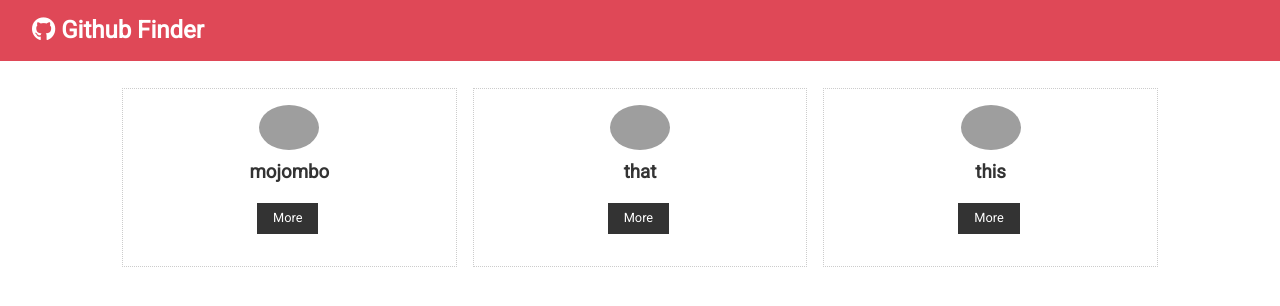
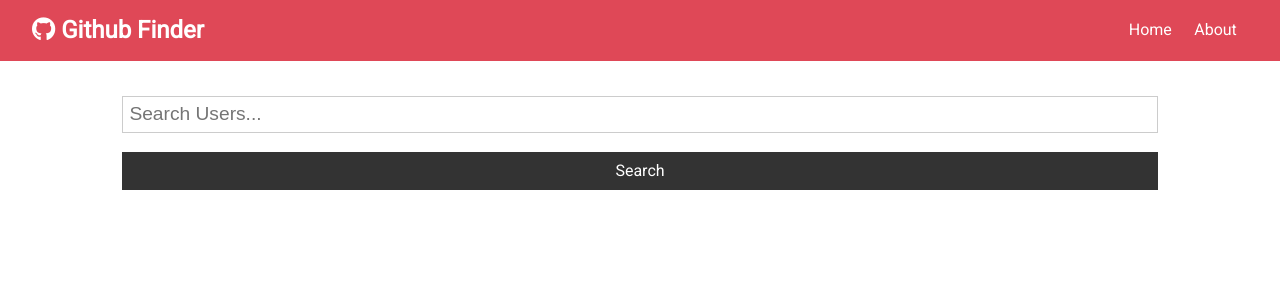
Before and after one commit to Aushtiin/github-finder, a React (Create React App) app: page / in a window 1280 px wide. Shown: the top 306 px of the page. Built offline with nearby package versions, Linux system fonts and the light colour scheme; grey boxes are pictures that could not be loaded.

Commit message:
added about page

```diff
--- a/package.json
+++ b/package.json
@@ -6,8 +6,10 @@
     "@testing-library/jest-dom": "^4.2.4",
     "@testing-library/react": "^9.3.2",
     "@testing-library/user-event": "^7.1.2",
+    "axios": "^0.20.0",
     "react": "^16.13.1",
     "react-dom": "^16.13.1",
+    "react-router-dom": "^5.2.0",
     "react-scripts": "3.4.3"
   },
   "scripts": {
--- a/src/App.js
+++ b/src/App.js
@@ -1,18 +1,87 @@
-import React, { Component } from "react";
+import React, { Fragment, Component } from "react";
+import { BrowserRouter as Router, Switch, Route } from "react-router-dom";
 import Navbar from "./components/layouts/Navbar";
 import Users from "./components/users/Users";
+import User from "./components/users/User";
+import Search from "./components/users/Search";
+import ALert from "./components/layouts/Alert";
+import About from "./components/pages/About";
+import axios from "axios";
 import "./App.css";
 
 class App extends Component {
+  state = {
+    users: [],
+    user: {},
+    loading: false,
+    alert: null,
+  };
+
+  //search github users
+  searchUsers = async (text) => {
+    this.setState({ loading: true });
+
+    const res = await axios.get(
+      `https://api.github.com/search/users?q=${text}&client_id=${process.env.REACT_APP_GITHUB_CLIENT_ID}&client_secret=${process.env.REACT_APP_GITHUB_CLIENT_SECRET}`
+    );
+
+    this.setState({ users: res.data.items, loading: false });
+  };
+
+
+  getUser = async (username) => {
+    this.setState({ loading: true });
+
+    const res = await axios.get(
+      `https://api.github.com/users/${username}?client_id=${process.env.REACT_APP_GITHUB_CLIENT_ID}&client_secret=${process.env.REACT_APP_GITHUB_CLIENT_SECRET}`
+    );
+
+    this.setState({ user: res.data, loading: false });
+  };
+
+
+  clearUsers = () => this.setState({ users: [], loading: false });
+
+
+  setAlert = (msg, type) => {
+    this.setState({ alert: { msg, type } });
+
+    setTimeout(() => this.setState({ alert: null }), 5000);
+  };
+
   render() {
+    const { users, user, loading } = this.state;
+
     return (
-      <div className='App'>
-        <Navbar />
-        <div className="container">
-           <Users />
+      <Router>
+        <div className='App'>
+          <Navbar />
+          <div className='container'>
+            <ALert alert={this.state.alert} />
+            <Switch>
+              <Route
+                exact
+                path='/'
+                render={(props) => (
+                  <Fragment>
+                    <Search
+                      searchUsers={this.searchUsers}
+                      clearUsers={this.clearUsers}
+                      showClear={users.length > 0 ? true : false}
+                      setAlert={this.setAlert}
+                    />
+                    <Users loading={loading} users={users} />
+                  </Fragment>
+                )}
+              />
+              <Route exact path='/about' component={About}  />
+              <Route exact path='/user/:login' render={props => (
+                <User {...props} getUser={this.getUser} user={user} loading={loading} />
+              )} />
+            </Switch>
+          </div>
         </div>
-
-      </div>
+      </Router>
     );
   }
 }
--- /dev/null
+++ b/src/components/layouts/Alert.js
@@ -0,0 +1,13 @@
+import React from "react";
+
+const Alert = ({ alert }) => {
+  return (
+    alert !== null && (
+      <div className={`alert alert-${alert.type}`}>
+        <i className='fas fa-info-circle' /> {alert.msg}
+      </div>
+    )
+  );
+};
+
+export default Alert;
--- a/src/components/layouts/Navbar.js
+++ b/src/components/layouts/Navbar.js
@@ -1,5 +1,6 @@
 import React from "react";
 import PropTypes from "prop-types";
+import { Link } from "react-router-dom";
 
 const Navbar = ({icon, title}) => {
   return (
@@ -7,6 +8,14 @@
       <h1>
         <i className={icon}></i> {title}
       </h1>
+      <ul>
+        <li>
+          <Link to='/' >Home</Link>
+        </li>
+        <li>
+          <Link to='/about' >About</Link>
+        </li>
+      </ul>
     </nav>
   );
 };
--- a/src/components/layouts/Spinner.js
+++ b/src/components/layouts/Spinner.js
@@ -1,10 +1,13 @@
-import React, {Fragment} from 'react'
-import spinner from './spinner.gif';
+import React, { Fragment } from "react";
+import spinner from "./spinner.gif";
 
-export const Spinner = () => {
-    return (
-        <Fragment>
-            <img src={spinner} alt="loading..." style={{width: "200px", margin: "auto", display: "block"}}/>
-        </Fragment>
-    )
-}
+const Spinner = () => (
+  <Fragment>
+    <img
+      src={spinner}
+      alt='loading...'
+      style={{ width: "200px", margin: "auto", display: "block" }}
+    />
+  </Fragment>
+);
+ export default Spinner
--- /dev/null
+++ b/src/components/pages/About.js
@@ -0,0 +1,13 @@
+import React, {Fragment} from 'react'
+
+const About = () => {
+    return (
+        <Fragment>
+            <h1>About This App</h1>
+            <p>App to search Github users</p>
+            <p>Version 1.0</p>
+        </Fragment>
+    )
+}
+
+export default About
--- /dev/null
+++ b/src/components/users/Search.js
@@ -0,0 +1,57 @@
+import React, { Component } from "react";
+import PropTypes from "prop-types";
+
+export class Search extends Component {
+  state = {
+    text: "",
+  };
+
+  static propTypes = {
+    searchUsers: PropTypes.func.isRequired,
+    clearUsers: PropTypes.func.isRequired,
+    showClear: PropTypes.bool.isRequired,
+    setAlert: PropTypes.func.isRequired,
+  };
+
+  onSubmit = (e) => {
+    e.preventDefault();
+    if (this.state.text === "") {
+      this.props.setAlert("Please enter text", "light");
+    } else {
+      this.props.searchUsers(this.state.text);
+      this.setState({ text: "" });
+    }
+  };
+
+  onChange = (e) => this.setState({ [e.target.name]: e.target.value });
+
+  render() {
+    const { showClear, clearUsers } = this.props;
+
+    return (
+      <div>
+        <form onSubmit={this.onSubmit} className='form'>
+          <input
+            type='text'
+            name='text'
+            placeholder='Search Users...'
+            value={this.state.text}
+            onChange={this.onChange}
+          />
+          <input
+            type='submit'
+            value='Search'
+            className='btn btn-dark btn-block'
+          />
+        </form>
+        {showClear && (
+          <button className='btn btn-light btn-block' onClick={clearUsers}>
+            Clear
+          </button>
+        )}
+      </div>
+    );
+  }
+}
+
+export default Search;
--- /dev/null
+++ b/src/components/users/User.js
@@ -0,0 +1,9 @@
+import React, { Component } from "react";
+
+export class User extends Component {
+  render() {
+    return <div>user</div>;
+  }
+}
+
+export default User;
--- a/src/components/users/Users.js
+++ b/src/components/users/Users.js
@@ -1,40 +1,27 @@
-import React, { Component } from "react";
+import React from "react";
 import UserItem from './UserItem';
+import Spinner from '../layouts/Spinner';
+import PropTypes from 'prop-types';
 
-class Users extends Component {
-  state = {
-    users: [
-      {
-        id: "1",
-        login: "mojombo",
-        avatar_url: "https://avatars0.githubusercontent.com/u/1?v=4",
-        html_url: "https://github.com/mojombo",
-      },
-      {
-        id: "2",
-        login: "that",
-        avatar_url: "https://avatars0.githubusercontent.com/u/1?v=4",
-        html_url: "https://github.com/mojombo",
-      },
-      {
-        id: "3",
-        login: "this",
-        avatar_url: "https://avatars0.githubusercontent.com/u/1?v=4",
-        html_url: "https://github.com/mojombo",
-      },
-    ],
-  };
 
-  render() {
+const Users = ({ users, loading}) => {
+    if (loading) {
+        return <Spinner />
+    }else {
     return (
       <div style={userStyle}>
-        {this.state.users.map(user => (
+        {users.map(user => (
           <UserItem key={user.id} user={user} />
         ))}
       </div>
     );
+    }
   }
-}
+
+  Users.propTypes = {
+      users: PropTypes.array.isRequired,
+      loading: PropTypes.bool.isRequired,
+  }
 
 const userStyle = {
     display: "grid",
```
Also changed, not shown: 1 other file (tests, documents, lock files or other folders).
